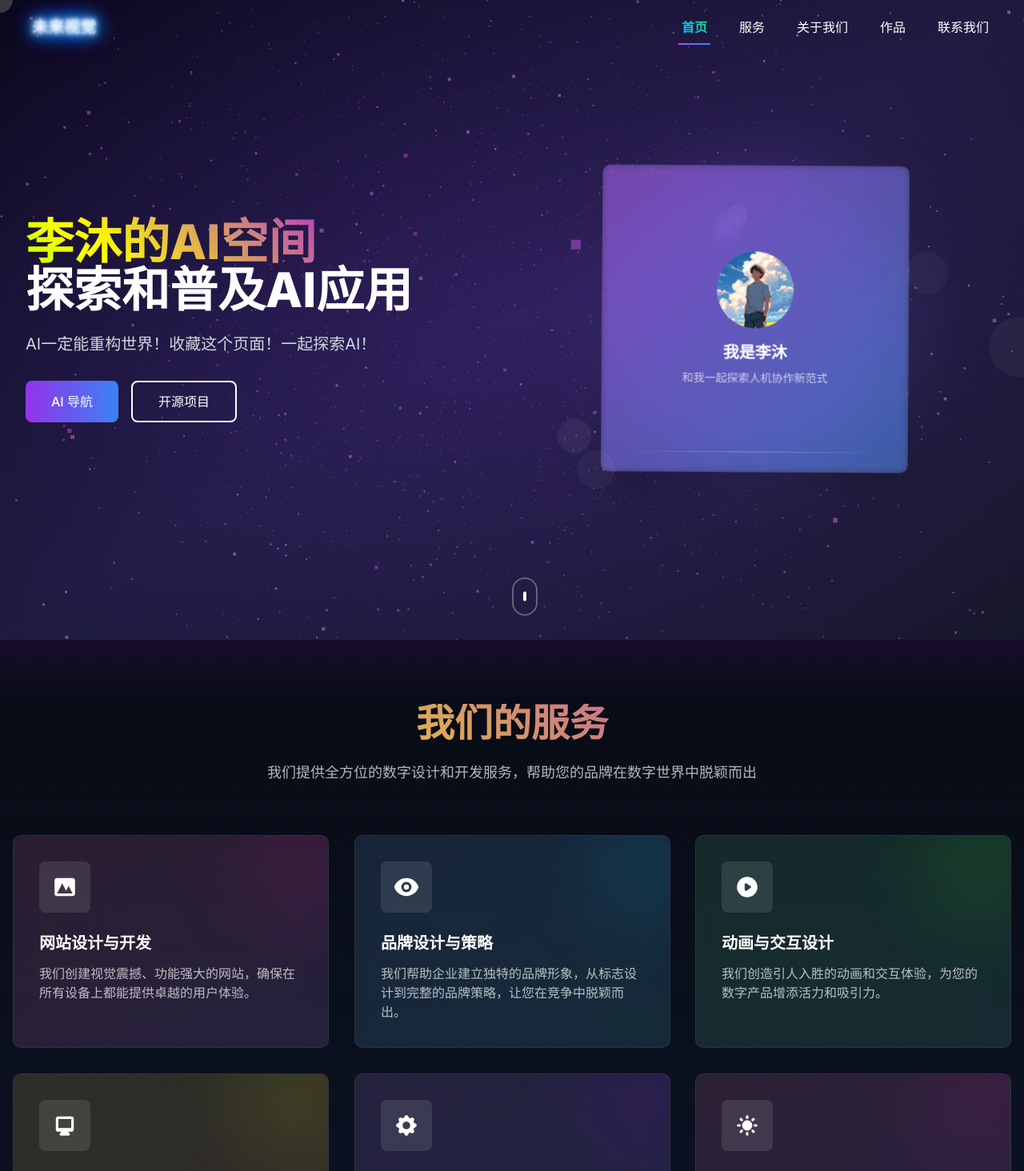
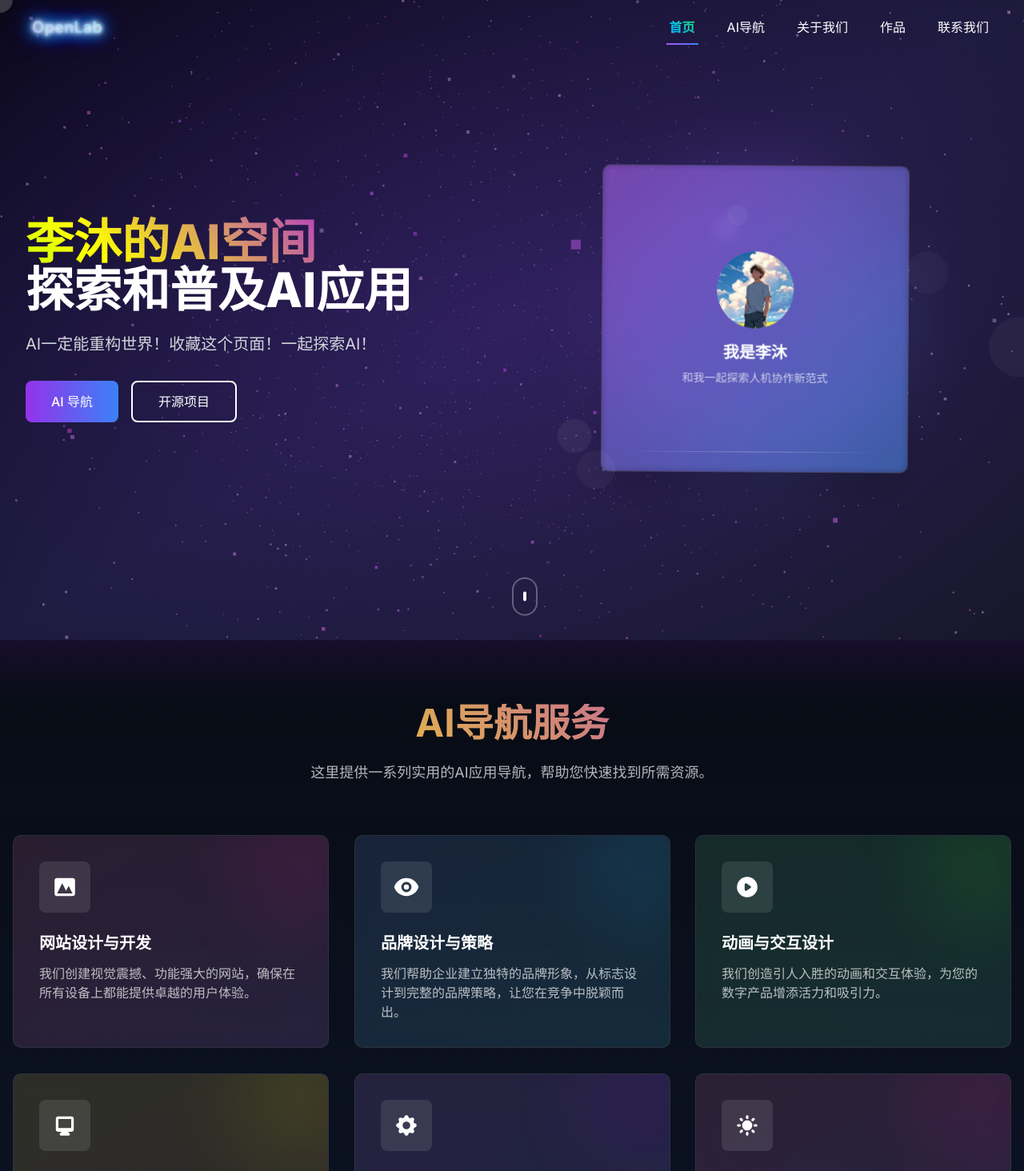
Before and after one commit to leonaiuv/Web_of_AI, a Next.js app in the folder awesome-site/: page / in a window 1280 px wide. Shown: the top 1464 px of the page at 80% size. Built offline with nearby package versions, Linux system fonts and the light colour scheme.

Commit message:
更新导航栏和服务页面以反映品牌名称变更及服务内容调整

```diff
--- a/awesome-site/src/components/Navbar.tsx
+++ b/awesome-site/src/components/Navbar.tsx
@@ -16,7 +16,7 @@ import Link from 'next/link';
 // 导航项配置
 const navItems = [
   { name: '首页', href: '#home' },
-  { name: '服务', href: '#services' },
+  { name: 'AI导航', href: '#services' },
   { name: '关于我们', href: '#about' },
   { name: '作品', href: '#portfolio' },
   { name: '联系我们', href: '#contact' },
@@ -131,7 +131,7 @@ const Navbar: React.FC = () => {
             whileHover={{ scale: 1.05 }}
             whileTap={{ scale: 0.95 }}
           >
-            未来视觉
+            OpenLab
           </motion.div>
         </Link>
 
@@ -179,7 +179,7 @@ const Navbar: React.FC = () => {
               whileHover={{ scale: 1.05 }}
               whileTap={{ scale: 0.95 }}
             >
-              未来视觉
+              OpenLab
             </motion.div>
           </Link>
 
--- a/awesome-site/src/components/Services.tsx
+++ b/awesome-site/src/components/Services.tsx
@@ -102,9 +102,9 @@ const Services: React.FC = () => {
           transition={{ duration: 0.8 }}
           className="text-center mb-16"
         >
-          <h2 className="text-4xl md:text-5xl font-bold mb-6 gradient-text">我们的服务</h2>
+          <h2 className="text-4xl md:text-5xl font-bold mb-6 gradient-text">AI导航服务</h2>
           <p className="text-lg text-white/70 max-w-2xl mx-auto">
-            我们提供全方位的数字设计和开发服务，帮助您的品牌在数字世界中脱颖而出
+            这里提供一系列实用的AI应用导航，帮助您快速找到所需资源。
           </p>
         </motion.div>
 
```
